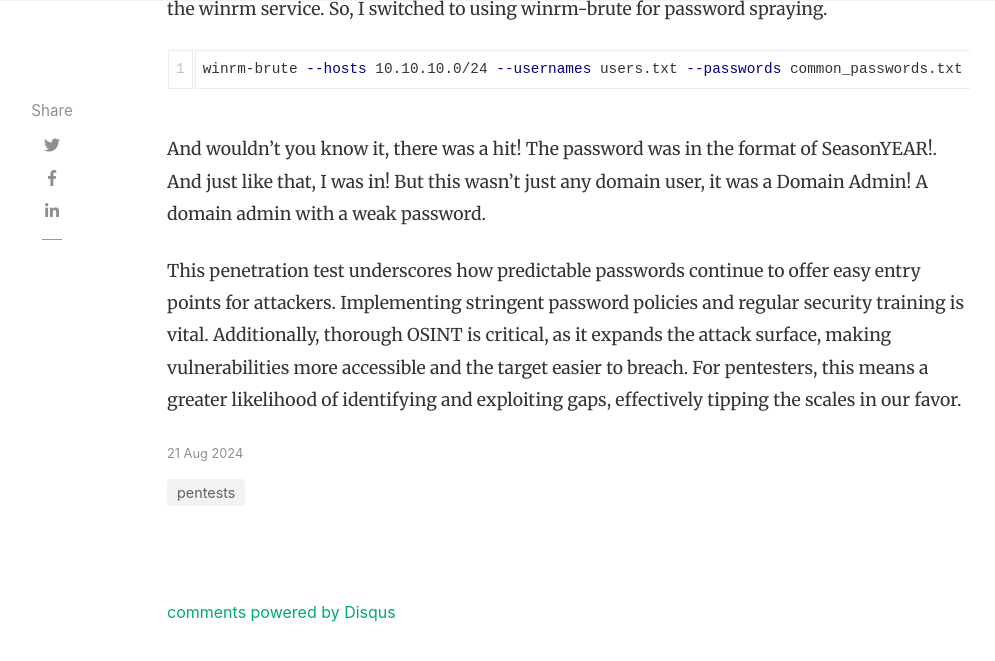
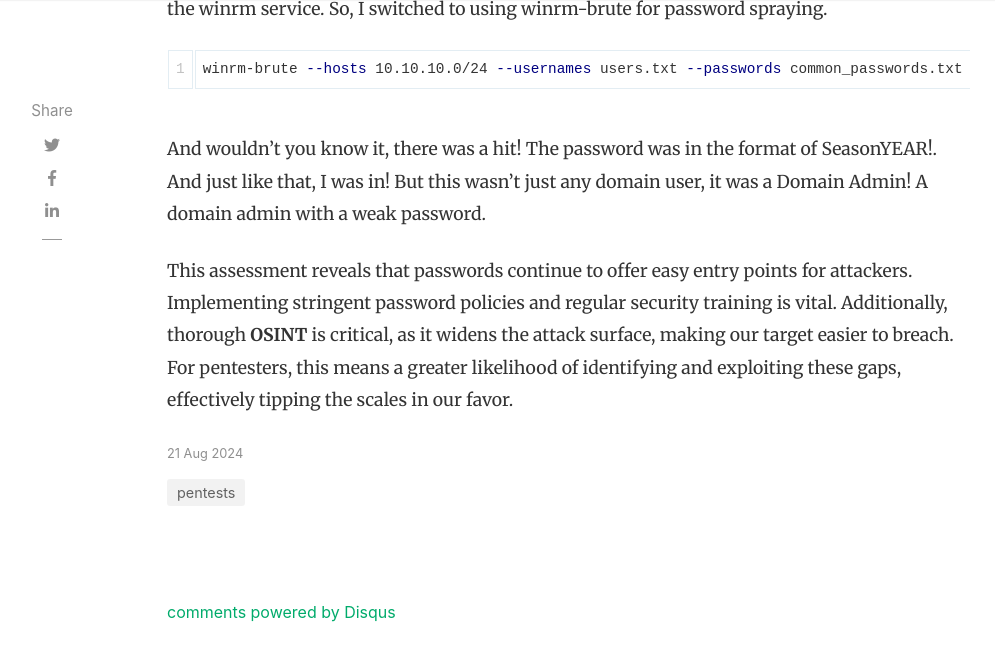
Before and after one commit to Turbul3nce/Turbul3nce.github.io, a Jekyll site: the page built from _posts/2024-08-21-password-pitfalls-2024.md, in a window 1280 px wide and 900 px high, scrolled down 2304 px, cut to the strip 0-688 px from the top of the window. Shown: the top 661 px of the strip, without its empty margins (118-1113 px from the left). Built offline with Jekyll 4.4.1, drawn with Linux system fonts in a browser that asks for light colours; nearby versions of some CDN libraries; comment, search, counter and statistics services are not loaded.

Commit message:
Update 2024-08-21-password-pitfalls-2024.md

```diff
--- a/_posts/2024-08-21-password-pitfalls-2024.md
+++ b/_posts/2024-08-21-password-pitfalls-2024.md
@@ -29,4 +29,4 @@ winrm-brute --hosts 10.10.10.0/24 --usernames users.txt --passwords common_passw
 
 And wouldn’t you know it, there was a hit! The password was in the format of SeasonYEAR!. And just like that, I was in! But this wasn’t just any domain user, it was a Domain Admin! A domain admin with a weak password.
 
-This penetration test underscores how predictable passwords continue to offer easy entry points for attackers. Implementing stringent password policies and regular security training is vital. Additionally, thorough OSINT is critical, as it expands the attack surface, making vulnerabilities more accessible and the target easier to breach. For pentesters, this means a greater likelihood of identifying and exploiting gaps, effectively tipping the scales in our favor.
+This assessment reveals that passwords continue to offer easy entry points for attackers. Implementing stringent password policies and regular security training is vital. Additionally, thorough <b>OSINT</b> is critical, as it widens the attack surface, making our target easier to breach. For pentesters, this means a greater likelihood of identifying and exploiting these gaps, effectively tipping the scales in our favor.
```
